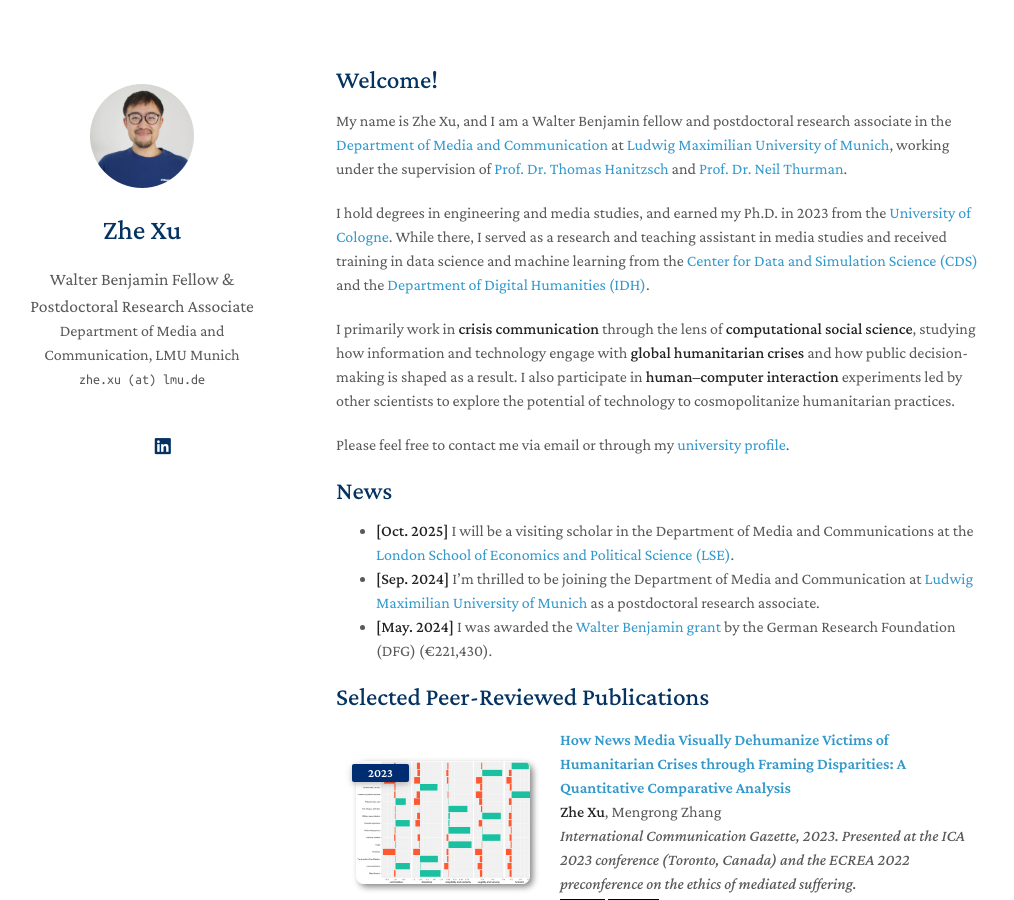
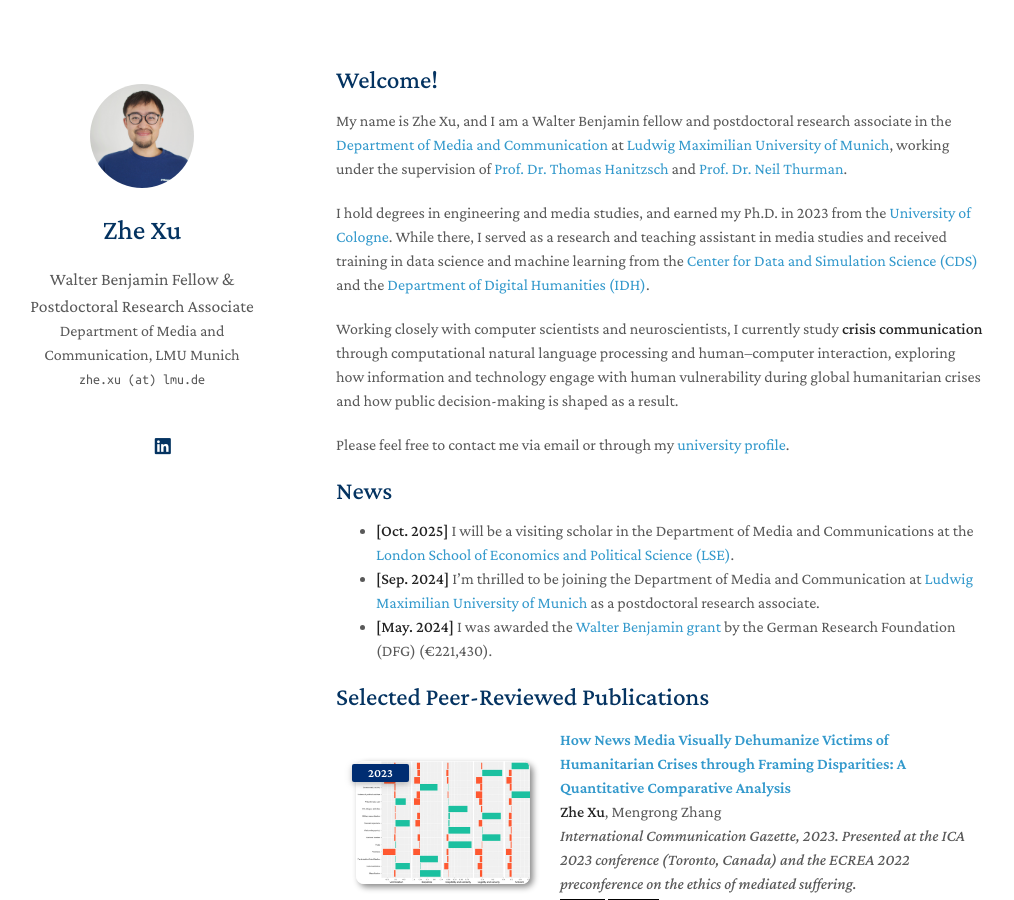
Before and after one commit to zhexuphd/home, a Jekyll site: the page built from index.md, in a window 1280 px wide and 900 px high. Shown: the whole window, without its empty margins (134-1148 px from the left). Built offline with Jekyll 4.4.1, drawn with Linux system fonts in a browser that asks for light colours; a style sheet for code colours, icons or effects is not loaded; our own code applies the rules of GitHub Pages for plain Markdown files.

Commit message:
Update index.md

```diff
--- a/index.md
+++ b/index.md
@@ -7,7 +7,7 @@ My name is Zhe Xu, and I am a Walter Benjamin fellow and postdoctoral research a
 
 I hold degrees in engineering and media studies, and earned my Ph.D. in 2023 from the [University of Cologne](https://www.uni-koeln.de/en/). While there, I served as a research and teaching assistant in media studies and received training in data science and machine learning from the [Center for Data and Simulation Science (CDS)](https://cds.uni-koeln.de/en/) and the [Department of Digital Humanities (IDH)](https://dh.phil-fak.uni-koeln.de/).
 
-I primarily work in **crisis communication** through the lens of **computational social science**, studying how information and technology engage with **global humanitarian crises** and how public decision-making is shaped as a result. I also participate in **human–computer interaction** experiments led by other scientists to explore the potential of technology to cosmopolitanize humanitarian practices.
+Working closely with computer scientists and neuroscientists, I currently study **crisis communication** through computational natural language processing and human–computer interaction, exploring how information and technology engage with human vulnerability during global humanitarian crises and how public decision-making is shaped as a result.
 
 Please feel free to contact me via email or through my [university profile](https://www.ifkw.uni-muenchen.de/organisation/personen/mitarbeiter/xu_zhe/index.html).
 
```
